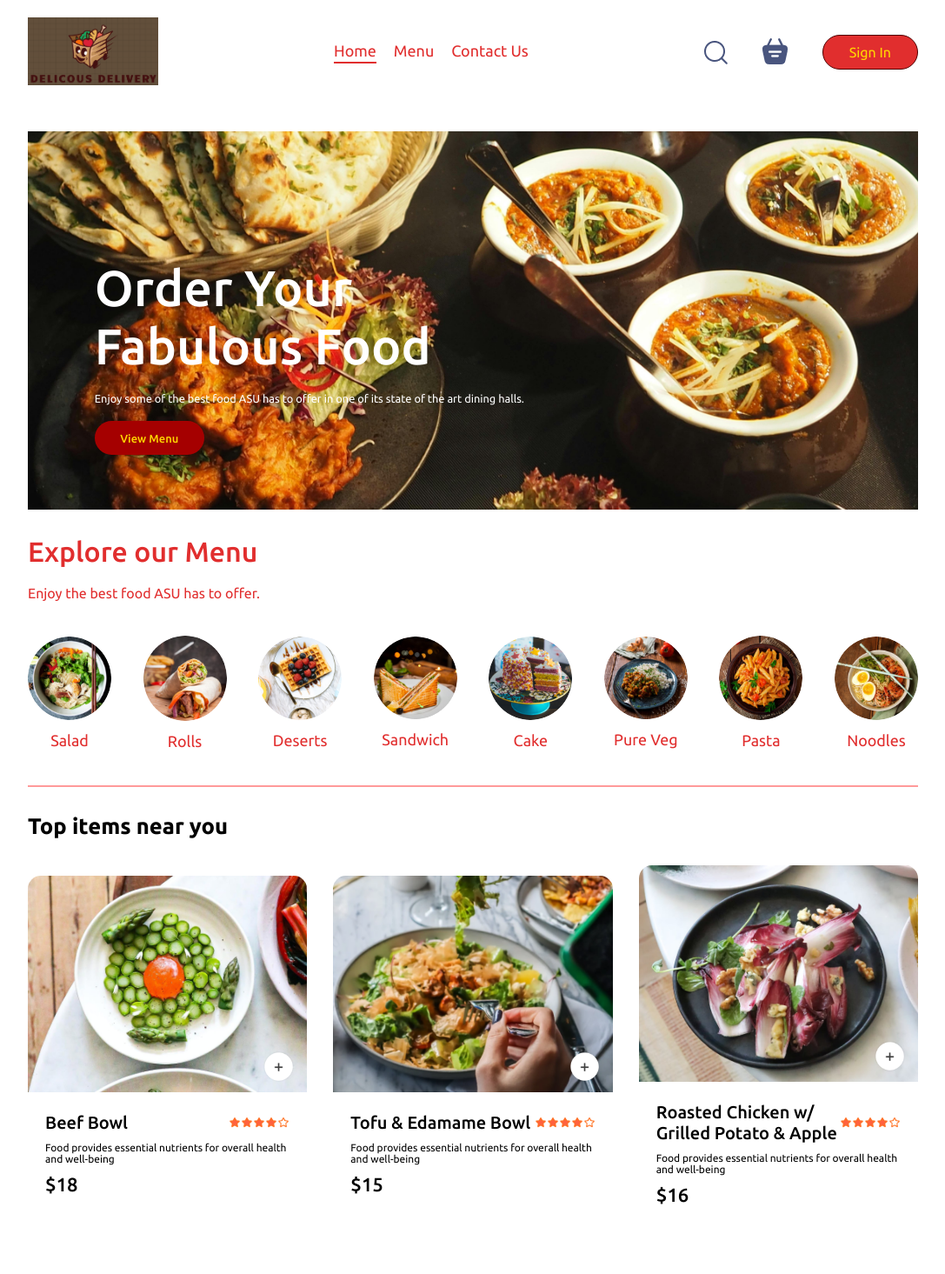
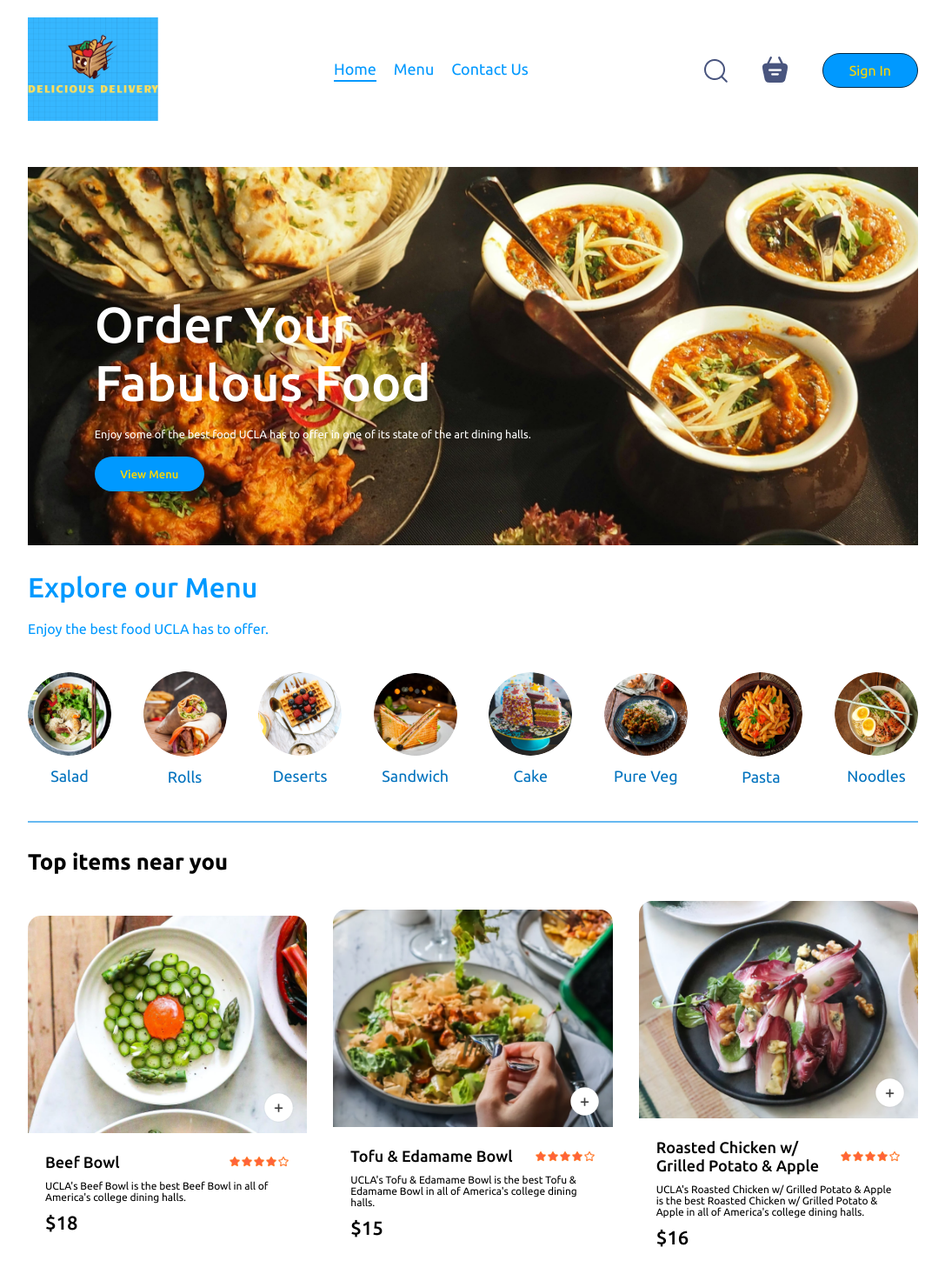
Before and after one commit to patelanush/UCLA-Food-Delivery-Web-App, a React (Vite) app: page / in a window 1280 px wide. Shown: the top 1465 px of the page at 87% size, without its empty margins (96-1183 px from the left). Built offline with nearby package versions, Linux system fonts and the light colour scheme.

Commit message:
color switch

```diff
--- a/src/assets/assets.js
+++ b/src/assets/assets.js
@@ -166,6 +166,6 @@ export const menu_list = [
         name: name,
         image: imageMapping[index + 1] || food_1,
         price: getRandomPrice(12,18),
-        description: "Food provides essential nutrients for overall health and well-being",
+        description: "UCLA's "+name + " is the best " + name + " in all of America's college dining halls.",
         category: getRandomCategory(categories)
     }));
--- a/src/components/ExploreMenu/ExploreMenu.css
+++ b/src/components/ExploreMenu/ExploreMenu.css
@@ -5,13 +5,13 @@
 }
 
 .explore-menu h1{
-    color: rgb(225, 46, 46);
+    color: rgb(0, 153, 255);
     font-weight: 500;
 }
 
 .explore-menu-text{
     max-width: 60%;
-    color: rgb(225, 46, 46);
+    color: rgb(0, 153, 255);
 }
 
 .explore-menu-list{
@@ -38,7 +38,7 @@
 
 .explore-menu-list p{
     margin-top: 10px;
-    color: rgb(225, 46, 46);
+    color: rgb(0, 114, 190);
     font-size: max(1.4vw, 16px);
     cursor: pointer;
 }
@@ -46,12 +46,12 @@
 .explore-menu hr{
     margin: 10px 0 px;
     height: 2px;
-    background-color: rgb(255, 154, 154);
+    background-color: rgb(102, 185, 241);
     border: none;
 }
 
 .explore-menu-list-item .active{
-    border: 4px solid rgb(225, 46, 46);
+    border: 4px solid rgb(0, 153, 255);
     padding: 2px;
 }
 
--- a/src/components/ExploreMenu/ExploreMenu.jsx
+++ b/src/components/ExploreMenu/ExploreMenu.jsx
@@ -6,7 +6,7 @@ const ExploreMenu = ({category,setCategory}) => {
   return (
     <div className='explore-menu' id = 'explore-menu'>
         <h1>Explore our Menu</h1>
-        <p className='explore-menu-text'>Enjoy the best food ASU has to offer.</p>
+        <p className='explore-menu-text'>Enjoy the best food UCLA has to offer.</p>
         <div className="explore-menu-list">
             {menu_list.map((item,index)=>{
                 return(
--- a/src/components/FoodItem/FoodItem.css
+++ b/src/components/FoodItem/FoodItem.css
@@ -24,7 +24,7 @@
 }
 
 .food-item-name-rating p{
-    font-size: 20px;
+    font-size: 18px;
     font-weight: 500;
 }
 
--- a/src/components/Footer/Footer.css
+++ b/src/components/Footer/Footer.css
@@ -1,6 +1,6 @@
 .footer{
     color:gold;
-    background-color:rgb(119, 30, 30);
+    background-color:rgb(0, 121, 202);
     display: flex;
     flex-direction: column;
     align-items: center;
--- a/src/components/Footer/Footer.jsx
+++ b/src/components/Footer/Footer.jsx
@@ -8,7 +8,7 @@ const Footer = () => {
       <div className="footer-content">
         <div className="footer-content-left">
         <img src={assets.logo} alt="" className="logo" />
-            <p>ASU is the best school in the world when it comes to food. Be sure to get yours using Fabolous Food Delivery.</p>
+            <p>UCLA is the best school in the world when it comes to food. Be sure to get yours using Fabolous Food Delivery.</p>
             <div className="footer-social-icons">
                 <img src={assets.facebook_icon} alt="" />
                 <img src={assets.twitter_icon} alt="" />
--- a/src/components/Header/Header.css
+++ b/src/components/Header/Header.css
@@ -36,7 +36,7 @@
     color: gold;
     font-weight: 500 ;
     padding: 1vw 2.3vw;
-    background-color: rgb(165, 0, 0);;
+    background-color: rgb(0, 153, 255);
     font-size: max(1vw, 13px);
     border-radius: 50px;
     cursor: pointer;
--- a/src/components/Header/Header.jsx
+++ b/src/components/Header/Header.jsx
@@ -13,7 +13,7 @@ const Header = () => {
     <div className='header'>
         <div className="header-contents">
             <h2>Order Your Fabulous Food</h2>
-            <p>Enjoy some of the best food ASU has to offer in one of its state of the art dining halls.</p>
+            <p>Enjoy some of the best food UCLA has to offer in one of its state of the art dining halls.</p>
             <button onClick={scrollToMenu}>View Menu</button>
             <div id="explore-menu" ref={menuRef}></div>
 
--- a/src/components/LoginPopup/LoginPopup.css
+++ b/src/components/LoginPopup/LoginPopup.css
@@ -52,7 +52,7 @@
     padding: 10px;
     border-radius: 4px;
     color: gold;
-    background-color: rgb(175, 0, 0);
+    background-color: rgb(0, 153, 255);
     font-size: 15px;
     cursor: pointer;
 }
@@ -69,6 +69,6 @@
 }
 
 .login-popup p span{
-    color: rgb(175, 0, 0);
+    color: rgb(0, 153, 255);
     font-weight: 500;
 }
--- a/src/components/Navbar/Navbar.css
+++ b/src/components/Navbar/Navbar.css
@@ -13,7 +13,7 @@
     display: flex;
     list-style: none;
     gap: 20px;
-    color: rgb(225, 46, 46);
+    color: rgb(0, 153, 255);
     font-size: 18px;
 }
 .navbar-right{
@@ -23,10 +23,10 @@
 }
 
 .navbar button{
-    background: rgb(225, 46, 46);
+    background: rgb(0, 153, 255);
     font-size: 16px;
     color: gold;
-    border: 1px solid rgb(79, 0, 0);
+    border: 1px solid rgb(0, 40, 67);
     padding: 10px 30px;
     border-radius: 50px;
     cursor: pointer;
@@ -34,7 +34,7 @@
 }
 
 .navbar button:hover{
-    background-color: rgb(165, 0, 0) ;
+    background-color: rgb(0, 85, 142);
 }
 
 .navbar .active{
@@ -54,7 +54,7 @@
     position: absolute;
     min-width: 10px;
     min-height: 10px;
-    background-color:rgb(165, 0, 0) ;
+    background-color:rgb(0, 85, 142);
     border-radius: 5px;
     top: -8px;
     right: -8px;
--- a/src/pages/Cart/Cart.css
+++ b/src/pages/Cart/Cart.css
@@ -50,7 +50,7 @@
 .cart-total button{
     border: none;
     color: gold;
-    background-color: rgb(175, 0, 0);
+    background-color: rgb(0, 153, 255);
     width: max(15vw,200px);
     padding: 12px 0px;
     border-radius: 4px;
--- a/src/pages/PlaceOrder/PlaceOrder.css
+++ b/src/pages/PlaceOrder/PlaceOrder.css
@@ -21,7 +21,7 @@
     padding: 10px;
     border: 1px solid #c5c5c5;
     border-radius: 4px;
-    outline-color: rgb(174, 0, 0);
+    outline-color: rgb(0, 153, 255);
 }
 .place-order-left .multi-fields{
     display: flex;
@@ -34,3 +34,8 @@
 .place-order .cart-total button{
     margin-top: 30px;
 }
+
+.place-order button{
+    color: gold;
+    background-color: rgb(0, 153, 255);
+}
```
Also changed, not shown: src/assets/logo.png, 1 other file (tests, documents, lock files or other folders).
